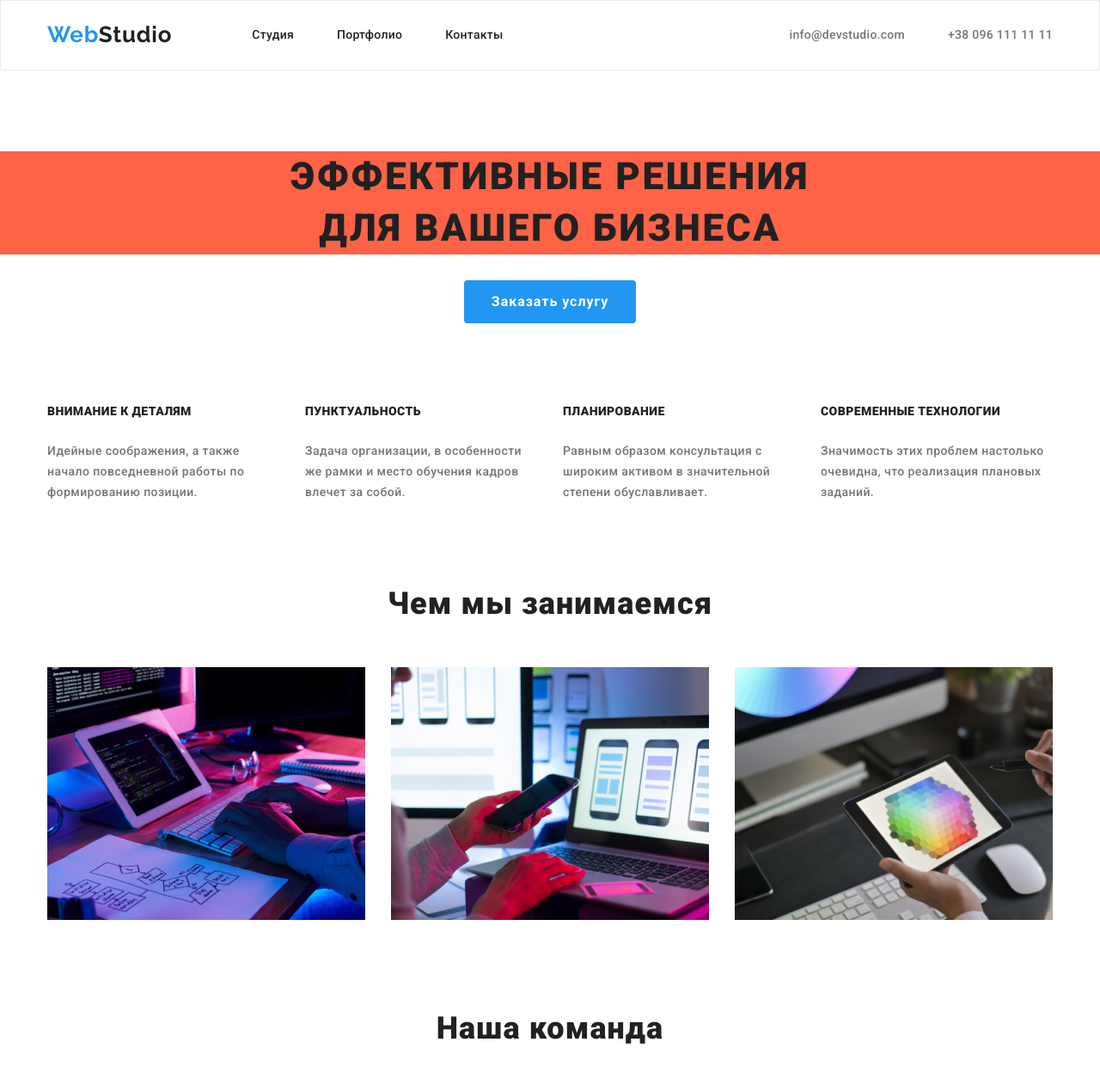
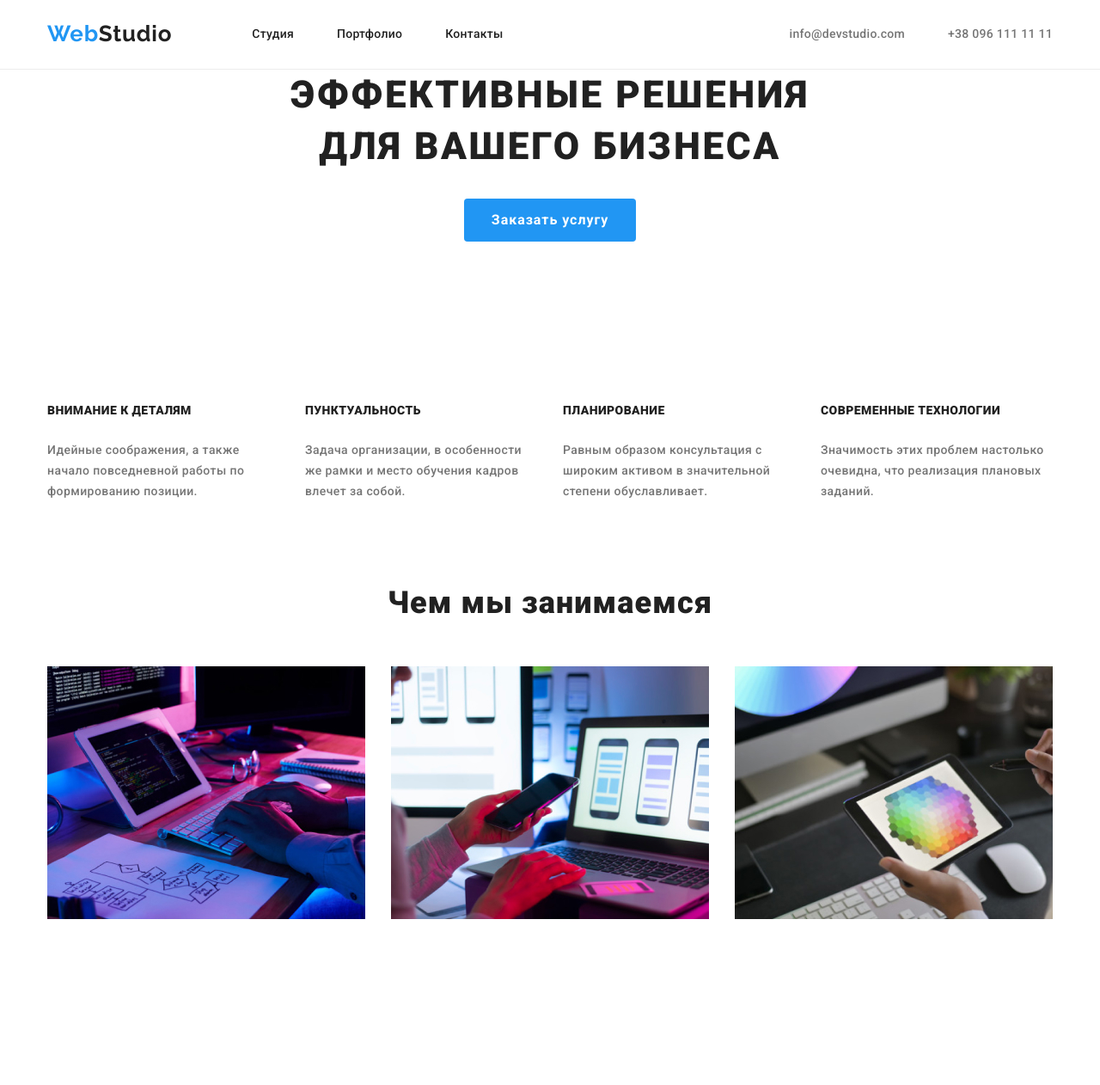
Before and after one commit to nvmrz/goit-markup-hw-03, a plain HTML site: page index.html in a window 1280 px wide. Shown: the top 1262 px of the page at 86% size. Drawn offline with nearby package versions, Linux system fonts and the light colour scheme.

Commit message:
1/30/2021

```diff
--- a/css/main.css
+++ b/css/main.css
@@ -53,8 +53,7 @@ body{
 
 }
 .header{
-    margin-bottom: 94px;
-    border: 1px solid #ECECEC;
+    border-bottom: 1px solid #ECECEC;
 }
 
 
@@ -144,8 +143,6 @@ body{
     text-align: center;
     letter-spacing: 0.06em;
 
-    background-color: tomato;
-
     margin-top: 0px;
     margin-bottom: 30px;
     }
@@ -168,8 +165,16 @@ body{
 
 /* Section */
 .section{
+    padding-top: 94px;
     padding-bottom: 94px;
 }
+
+.section-works{
+    padding-top: 0px;
+    padding-bottom: 94px;
+}
+
+
 
 
 
--- a/index.html
+++ b/index.html
@@ -63,7 +63,7 @@
         </div>
     </section>
 <!-- works -->
-    <section class="section">
+    <section class="section-works">
         <div class="container">
             <h2 class="section-title">Чем мы занимаемся</h2>
             <ul class="works-list list">
```
